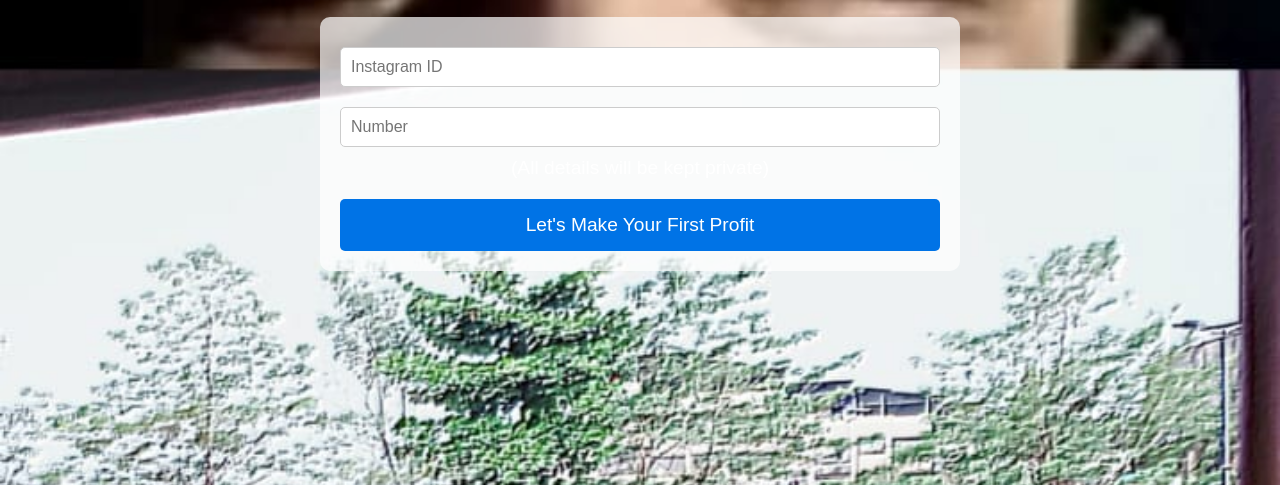
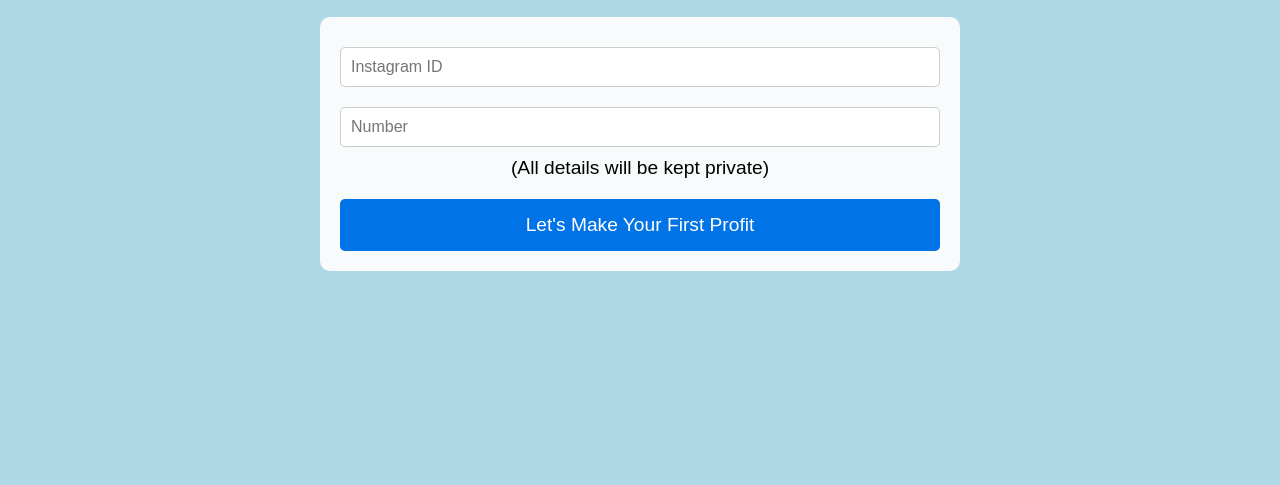
Before and after one commit to Dixon49/Betfrenzy, a plain HTML site: page 3page.html in a window 1280 px wide. Shown: the part 315-800 px from the top of the page. Drawn offline with Linux system fonts and the light colour scheme.

Commit message:
Update 3page.html

```diff
--- a/3page.html
+++ b/3page.html
@@ -9,18 +9,14 @@
             font-family: Arial, sans-serif;
             margin: 0;
             padding: 0;
-            background-color: #000; /* Fallback color */
-            color: #fff;
+            background-color: #add8e6; /* Light blue background color */
+            color: #000; /* Default text color to black */
             text-align: center;
             display: flex;
             flex-direction: column;
             justify-content: center;
             align-items: center;
             height: 100vh;
-            background-image: url('funny.jpg'); /* Replace with your image path */
-            background-size: cover; /* Scale the image to cover the whole page */
-            background-position: center; /* Center the image */
-            background-repeat: no-repeat; /* Prevent repeating the image */
         }
         .header {
             font-size: 3rem;
@@ -30,11 +26,11 @@
         }
         .info {
             font-size: 1.2rem;
-            color: #fff; /* White color for the info text */
+            color: #000; /* Black color for the info text */
             margin-bottom: 20px;
         }
         .form-container {
-            background-color: rgba(255, 255, 255, 0.7); /* Semi-transparent white background for readability */
+            background-color: rgba(255, 255, 255, 0.9); /* Semi-transparent white background for readability */
             padding: 20px;
             border-radius: 10px;
             display: inline-block; /* To fit the background color around the form */
```
